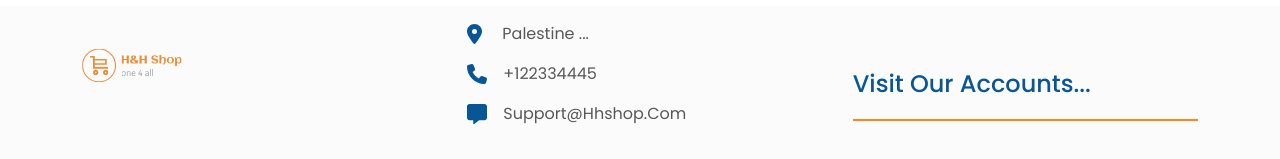
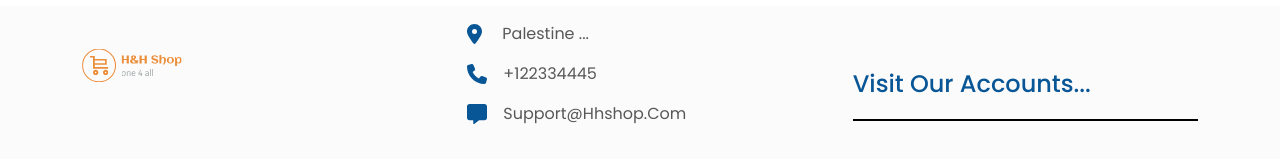
Before and after one commit to horia-abdaljabbar/finalProject-SHOP, a React (Vite) app: page /Login in a window 1280 px wide. Shown: the part 531-690 px from the top of the page. Built offline with nearby package versions, Linux system fonts and the light colour scheme; no server answers; the HTML template or start-up script is replaced by a standard one.

Commit message:
update cart

```diff
--- a/src/pages/Cart/Cart.css
+++ b/src/pages/Cart/Cart.css
@@ -38,7 +38,7 @@ img{
 }
 
 h4{
-    border-bottom: 2px solid #ff851b;
+    border-bottom: 2px solid black;
     padding-bottom: 20px;
 }
 
```
